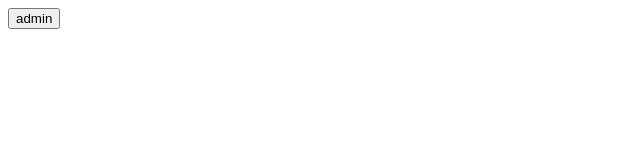
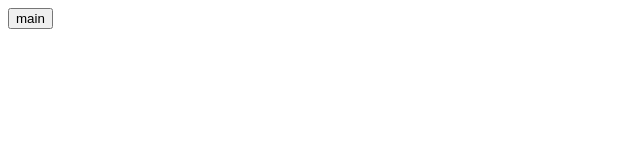
Before and after one commit to vinitBawjee/code-demo, a plain HTML site: page index.html in a window 1280 px wide. Shown: the full height of the page, 0-640 px from the left. Drawn offline with Linux system fonts and the light colour scheme.

Commit message:
button main

```diff
--- a/index.html
+++ b/index.html
@@ -6,6 +6,6 @@
     <title>Document</title>
 </head>
 <body>
-    <button>admin</button>
+    <button>main</button>
 </body>
 </html>
```
